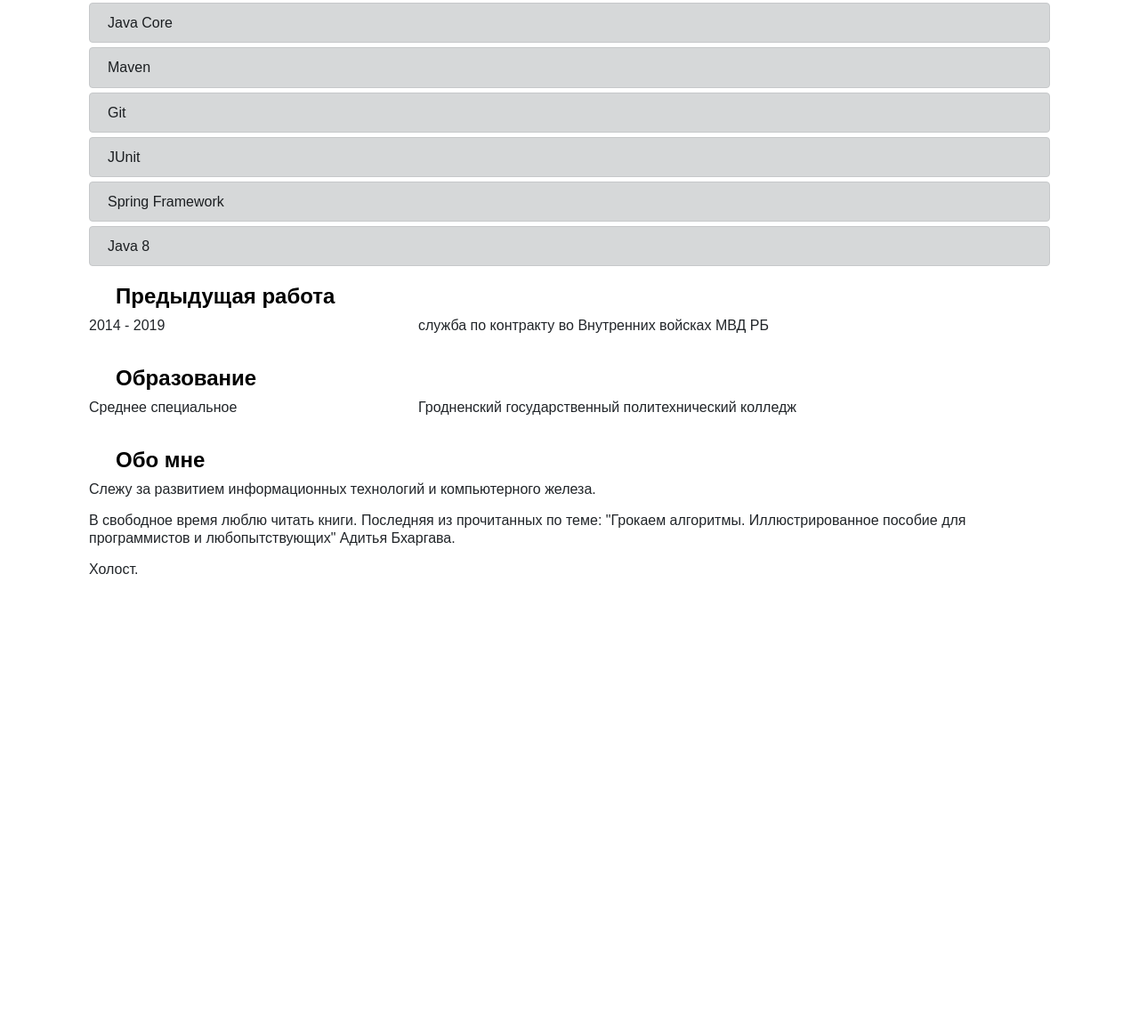
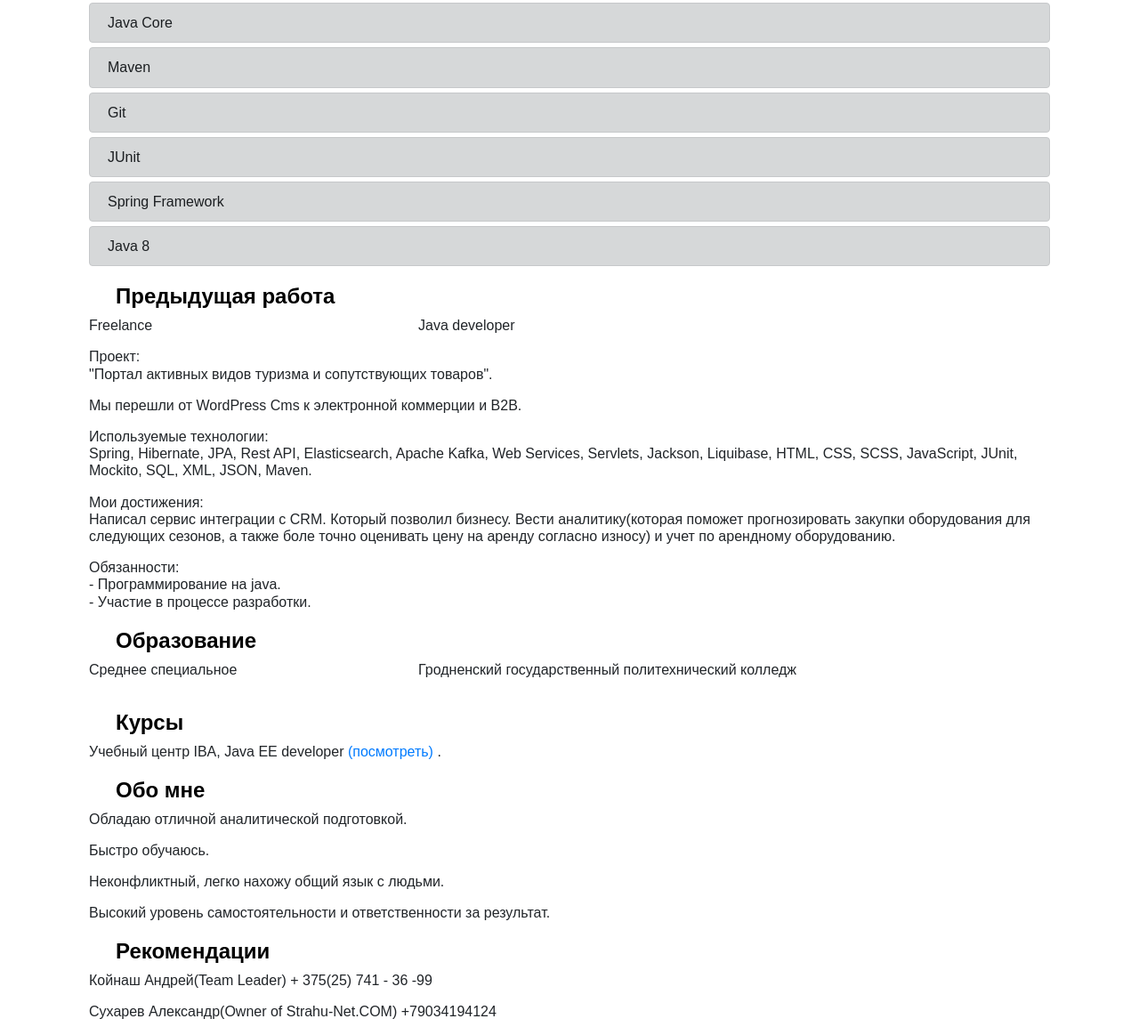
Before and after one commit to HumerauDzmitry/humeraudzmitry.github.io, a plain HTML site: page index.html in a window 1280 px wide. Shown: the part 440-1603 px from the top of the page at 89% size. Before the commit the page ends 1105 px from the top, so only its background shows below. Drawn offline with nearby package versions, Linux system fonts and the light colour scheme.

Commit message:
fixed index.html

```diff
--- a/index.html
+++ b/index.html
@@ -29,7 +29,7 @@
                         <i class="fa fa-phone-square fa-1.5x" aria-hidden="true"></i>
                         <li class="menu__item phone-icon">
                             <a href="#">
-                                +375 (33) 6930932
+                                +375 (33) 693-09-32
                             </a>
                         </li>
 
@@ -126,15 +126,35 @@
                 <div class="row">
                     <div class="col-4">
                         <p class="title__text">
-                            2014 - 2019
+                            Freelance
                         </p>
                     </div>
                     <div class="col-8">
                         <p class="title__text">
-                            служба по контракту во Внутренних войсках МВД РБ
+                            Java developer
                         </p>
                     </div>
                 </div>
+                <p class="title__text">
+                    Проект:<br>
+                    "Портал активных видов туризма и сопутствующих товаров".
+                </p>
+                <p class="title__text">
+                    Мы перешли от WordPress Cms к электронной коммерции и B2B.
+                </p>
+                <p class="title__text">
+                    Используемые технологии:<br>
+                    Spring, Hibernate, JPA, Rest API, Elasticsearch, Apache Kafka, Web Services, Servlets, Jackson, Liquibase, HTML, CSS, SCSS, JavaScript, JUnit, Mockito, SQL, XML, JSON, Maven.
+                </p>
+                <p class="title__text">
+                    Мои достижения:<br>
+                    Написал сервис интеграции с CRM. Который позволил бизнесу. Вести аналитику(которая поможет прогнозировать закупки оборудования для следующих сезонов, а также боле точно оценивать цену на аренду согласно износу) и учет по арендному оборудованию.
+                </p>
+                <p class="title__text">
+                    Обязанности:<br>
+                    - Программирование на java.<br>
+                    - Участие в процессе разработки.
+                </p>
             </div>
         </div>
     </div>
@@ -164,6 +184,24 @@
     </div>
 </section>
 
+<section id="courses" class="courses">
+    <div class="container">
+        <div class="col-lg-12">
+            <div class="title">
+                <h2 class="title__main">
+                    Курсы
+                </h2>
+                <p class="title__text">
+                    Учебный центр IBA, Java EE developer
+                    <a href="img/certificate.jpg" target="_blank">
+                        (посмотреть)
+                    </a>.
+                </p>
+            </div>
+        </div>
+    </div>
+</section>
+
 <section id="additional-information" class="additional-information">
     <div class="container">
         <div class="col-lg-12">
@@ -172,19 +210,39 @@
                     Обо мне
                 </h2>
                 <p class="title__text">
-                    Слежу за развитием информационных технологий и компьютерного железа.
+                    Обладаю отличной аналитической подготовкой.
                 </p>
                 <p class="title__text">
-                    В свободное время люблю читать книги. Последняя из прочитанных по теме: "Грокаем алгоритмы. Иллюстрированное пособие для программистов и любопытствующих" Адитья Бхаргава.
+                    Быстро обучаюсь.
                 </p>
                 <p class="title__text">
-                    Холост.
+                    Неконфликтный, легко нахожу общий язык с людьми.
+                </p>
+                <p class="title__text">
+                    Высокий уровень самостоятельности и ответственности за результат.
                 </p>
             </div>
         </div>
     </div>
 </section>
 
+<section id="recommendations" class="recommendations">
+    <div class="container">
+        <div class="col-lg-12">
+            <div class="title">
+                <h2 class="title__main">
+                    Рекомендации
+                </h2>
+                <p class="title__text">
+                    Койнаш Андрей(Team Leader) + 375(25) 741 - 36 -99
+                </p>
+                <p class="title__text">
+                    Сухарев Александр(Owner of Strahu-Net.COM) +79034194124
+                </p>
+            </div>
+        </div>
+    </div>
+</section>
 <script src="https://code.jquery.com/jquery-3.4.1.slim.min.js"
         integrity="sha384-J6qa4849blE2+poT4WnyKhv5vZF5SrPo0iEjwBvKU7imGFAV0wwj1yYfoRSJoZ+n"
         crossorigin="anonymous"></script>
```
